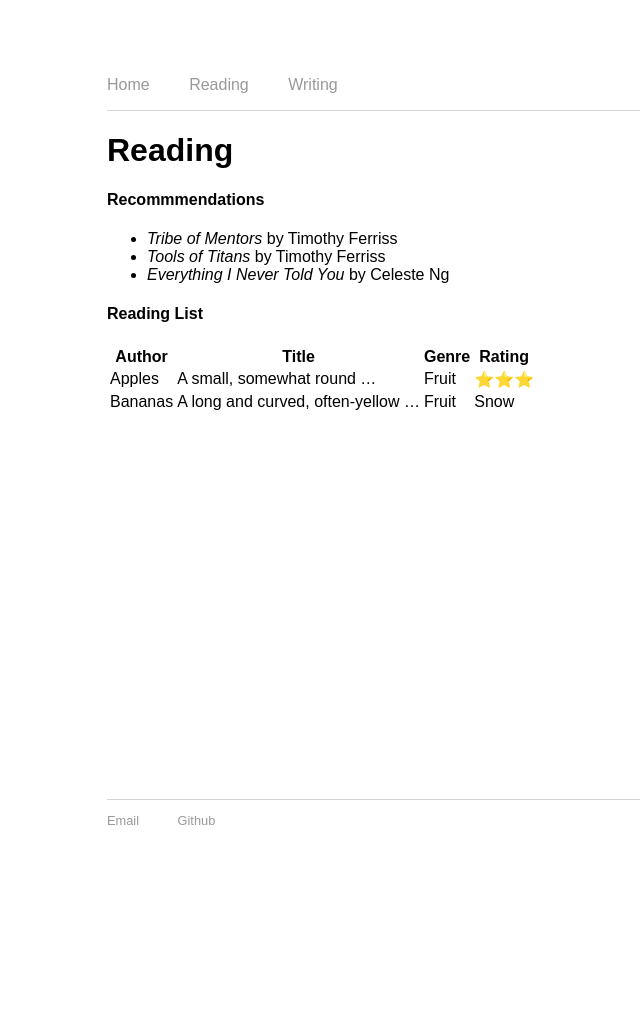
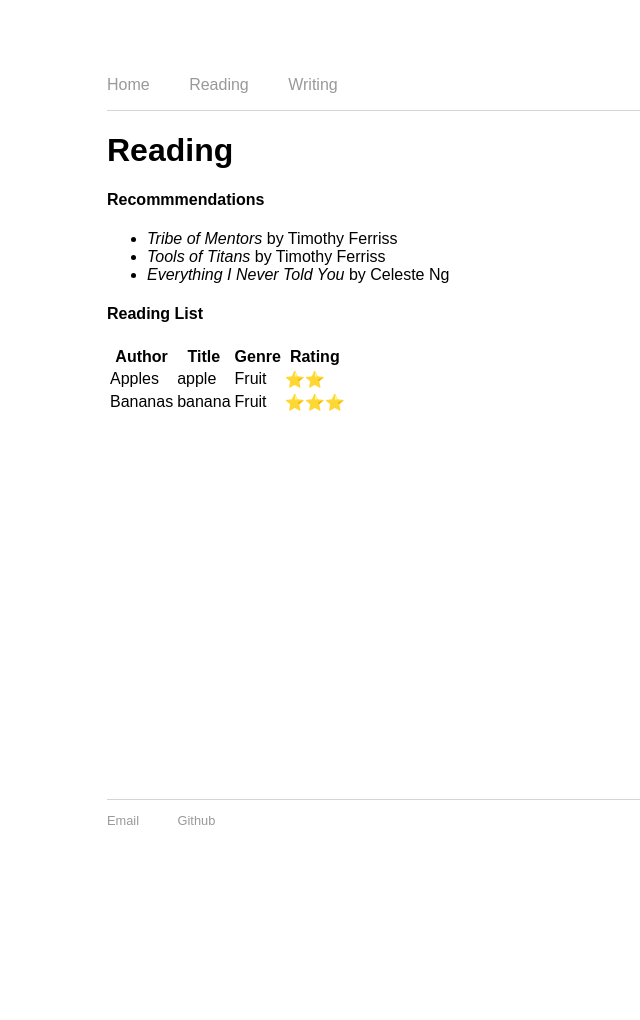
Before and after one commit to lucytyuan/lucytyuan.github.io, a Jekyll site: the page built from reading.md, in a window 1280 px wide. Shown: the whole page, without its empty margins (85-725 px from the left). Built offline with Jekyll 4.4.1, drawn with Linux system fonts in a browser that asks for light colours.

Commit message:
Update reading.md

```diff
--- a/reading.md
+++ b/reading.md
@@ -14,9 +14,9 @@ title: "Reading"
 
 <div class="datatable-begin"></div>
 
-Author  | Title                                 | Genre    | Rating
-------- | ------------------------------------- | -------- | -----------
-Apples  | A small, somewhat round ...           | Fruit    | ⭐️⭐️⭐️
-Bananas | A long and curved, often-yellow ...   | Fruit    | Snow
+Author  | Title                                  | Genre    | Rating
+------- | -------------------------------------- | -------- | -----------
+Apples  | apple                                  | Fruit    | ⭐️⭐️
+Bananas | banana                                 | Fruit    | ⭐️⭐️⭐️
 
 <div class="datatable-end"></div>
```
